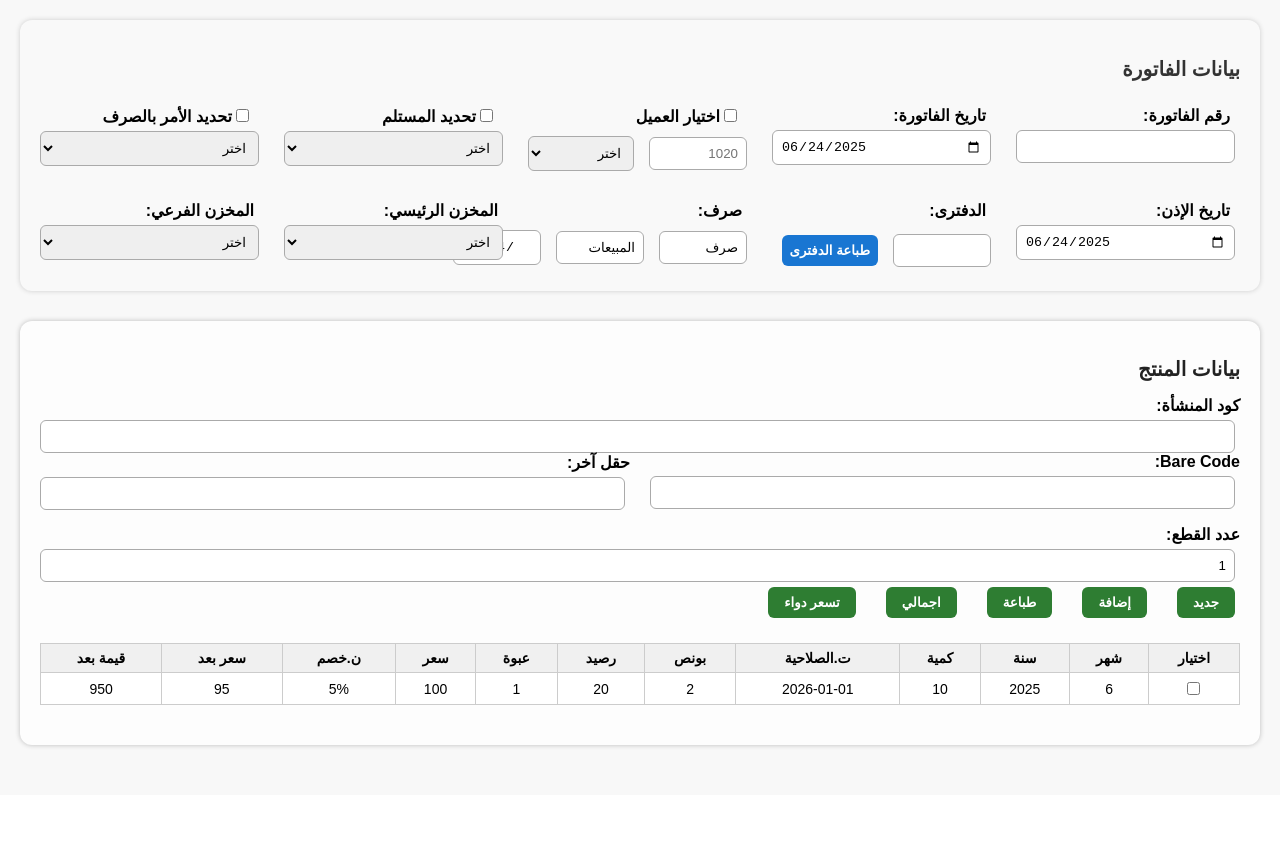
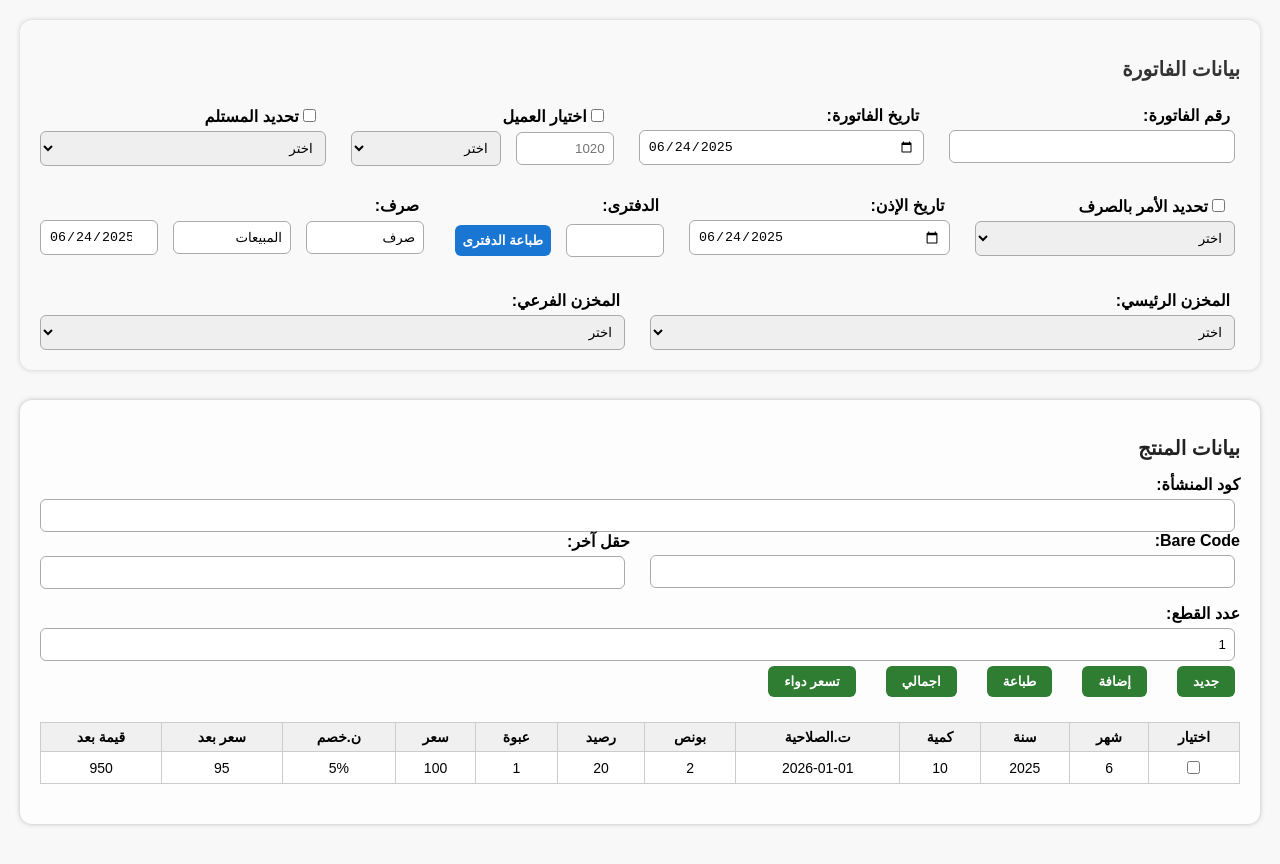
Before and after one commit to radwakhaled204/sales_invoice_react, a React (Create React App) app: page / in a window 1280 px wide. Shown: the top 864 px of the page. Before the commit the page ends 800 px from the top, so only its background shows below. Built offline with nearby package versions, Linux system fonts and the light colour scheme.

Commit message:
[+] fix بيانات الفاتورة

```diff
--- a/src/components/InvoiceHeader.jsx
+++ b/src/components/InvoiceHeader.jsx
@@ -63,7 +63,7 @@ const InvoiceHeader = ({ invoiceNumber, customerNumber, onChange }) => {
         </div>
 
         <div className="form-group form-inline">
-          <label>
+          <label style={{marginBottom: '0px'}}>
             <input type="checkbox" />
             اختيار العميل
           </label>
@@ -111,16 +111,16 @@ const InvoiceHeader = ({ invoiceNumber, customerNumber, onChange }) => {
         </div>
 
         <div className="form-group form-inline">
-          <label>الدفترى:</label>
+          <label style={{ marginBottom: '0px' }}>الدفترى:</label>
           <div className="inline-fields">
             <input type="text" name="manualNumber" className="small-input" />
             <button>طباعة الدفترى</button>
           </div>
         </div>
 
-        <div className="form-group">
-          <label>صرف:</label>
-          <div className="inline-fields">
+        <div className="form-group form-inline">
+          <label style={{ marginBottom: '0px' }}>صرف:</label>
+          <div className="inline-fields fill-row">
             <input type="text" value="صرف" readOnly className="tiny-input" />
             <input type="text" value="المبيعات" readOnly className="tiny-input" />
             <input type="date" defaultValue={today} readOnly className="tiny-input" />
--- a/src/styles/InvoiceHeader.css
+++ b/src/styles/InvoiceHeader.css
@@ -70,7 +70,24 @@
 }
 
 .tiny-input {
-  width: 70px;
+  width: 100px;
+}
+
+.fill-row {
+  width: 100%;
+  display: flex;
+  gap: 10px;
+  flex-grow: 1;
+  flex-wrap: nowrap;
+}
+
+.fill-row .tiny-input {
+  flex: 1;
+  min-width: 60px;
+}
+
+.form-group.form-inline {
+  flex: 0 0 auto;
 }
 
 
```
